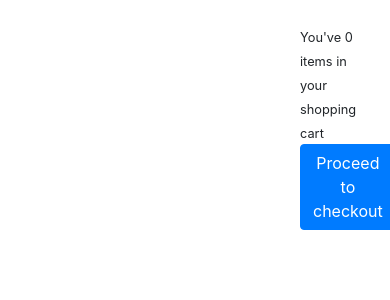
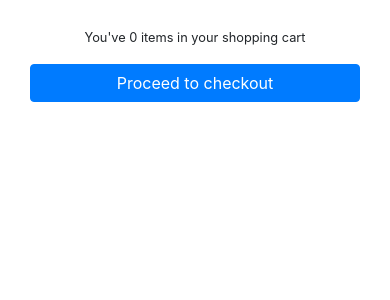
Before and after one commit to chuuhtetnaing/book_store, a Django app: page /store/view_cart in a window 390 px wide. Shown: the part 56-356 px from the top of the page. Run offline with Django 3.2, Linux system fonts and the light colour scheme; data comes from the database, SQL or seed files in the repository; both versions use the stored data as it was after the commit; parts of the project's set-up code (start-up, migrations or seed data) failed here and were passed over; some libraries are stand-ins or nearby versions.

Commit message:
fix responsive design and icon

```diff
--- a/store/templates/store/books.html
+++ b/store/templates/store/books.html
@@ -28,7 +28,7 @@
     {% ifequal forloop.counter0|divisibleby:"4" True %}
     <div class="row">
     {% endifequal %}
-        <div class="col-md mt-sm-4 mt-md-3">
+        <div class="col-md mt-4">
             <!-- d-flex align-items-stretch -->
             <div class="card">
               <img class="card-img-top img-thumbnail" src="{{ book.image_url }}" alt="Card image cap">
@@ -38,7 +38,9 @@
                 <p class="card-text">{% cut_text book.description %}</p>
                 <div class="text-center">
                 {% if book.book_id in cart %}
-                    <button type="button" class="btn btn-secondary" disabled>Added</button>
+                    <svg class="bi bi-check" width="2em" height="2em" viewBox="0 0 16 16" fill="currentColor" xmlns="http://www.w3.org/2000/svg">
+                      <path fill-rule="evenodd" d="M13.854 3.646a.5.5 0 010 .708l-7 7a.5.5 0 01-.708 0l-3.5-3.5a.5.5 0 11.708-.708L6.5 10.293l6.646-6.647a.5.5 0 01.708 0z" clip-rule="evenodd"/>
+                    </svg>
                 {% else %}
                     <a href="{% url 'store:add_to_cart' book.book_id %}" class="btn btn-primary">Add To Cart</a>
                 {% endif %}
--- a/store/templates/store/cart.html
+++ b/store/templates/store/cart.html
@@ -5,31 +5,33 @@
 
 <div class="container">
   <div class="row">
-    <div class="col-9">
-    </div>
-    <div class="col-3">
-      <small>You've {{cart|length}} items in your shopping cart</small>
-      <a href="{% url 'store:checkout' %}" class="btn btn-primary">Proceed to checkout</a>
+    <div class="col-lg-4 offset-lg-8 col-md-5 offset-md-3">
+      <p class='text-center'><small>You've {{cart|length}} items in your shopping cart</small></p>
+      <a href="{% url 'store:checkout' %}" class="btn btn-primary btn-block">Proceed to checkout</a>
     </div>
   </div>
+  <br>
+  <br>
   {% for item in cart %}
   <div class="row">
-    <div class="col-1">
-    </div>
-    <div class="col-2">
+    <div class="col-lg-2 offset-lg-1 col-md-2 offset-md-1 ">
         <img class="img-thumbnail" src="{{ item.image_url }}" alt="Card image cap">
     </div>
-    <div class="col-4">
-        <p>Book Title: {{ item.title }} </p>
-        <p>Publisher: {{ item.publisher }} </p>
-        <p>Published Year: {{ item.publication_year }} </p>
-        <p>Book Format: {{ item.book_format }} </p>
+    <div class="col-lg-5 col-md-5">
+        <p><b>Book Title:</b> {{ item.title }} </p>
+        <p><b>Publisher:</b> {{ item.publisher }} </p>
+        <p><b>Published Year:</b> {{ item.publication_year }} </p>
+        <p><b>Book Format:</b> {{ item.book_format }} </p>
     </div>
-    <div class="col-3">
-        <a href="{% url 'store:remove_from_cart' item.book_id %}">Remove</a>
+    <div class="col-lg-2 col-md-2">
+        <a href="{% url 'store:remove_from_cart' item.book_id %}"><svg class="bi bi-trash" width="1em" height="1em" viewBox="0 0 16 16" fill="currentColor" xmlns="http://www.w3.org/2000/svg">
+  <path d="M5.5 5.5A.5.5 0 016 6v6a.5.5 0 01-1 0V6a.5.5 0 01.5-.5zm2.5 0a.5.5 0 01.5.5v6a.5.5 0 01-1 0V6a.5.5 0 01.5-.5zm3 .5a.5.5 0 00-1 0v6a.5.5 0 001 0V6z"/>
+  <path fill-rule="evenodd" d="M14.5 3a1 1 0 01-1 1H13v9a2 2 0 01-2 2H5a2 2 0 01-2-2V4h-.5a1 1 0 01-1-1V2a1 1 0 011-1H6a1 1 0 011-1h2a1 1 0 011 1h3.5a1 1 0 011 1v1zM4.118 4L4 4.059V13a1 1 0 001 1h6a1 1 0 001-1V4.059L11.882 4H4.118zM2.5 3V2h11v1h-11z" clip-rule="evenodd"/>
+</svg></a>
+
     </div>
-
   </div>
+  <hr>
   <br/>
   {% endfor %}
 
```
Also changed, not shown: db.sqlite3.
